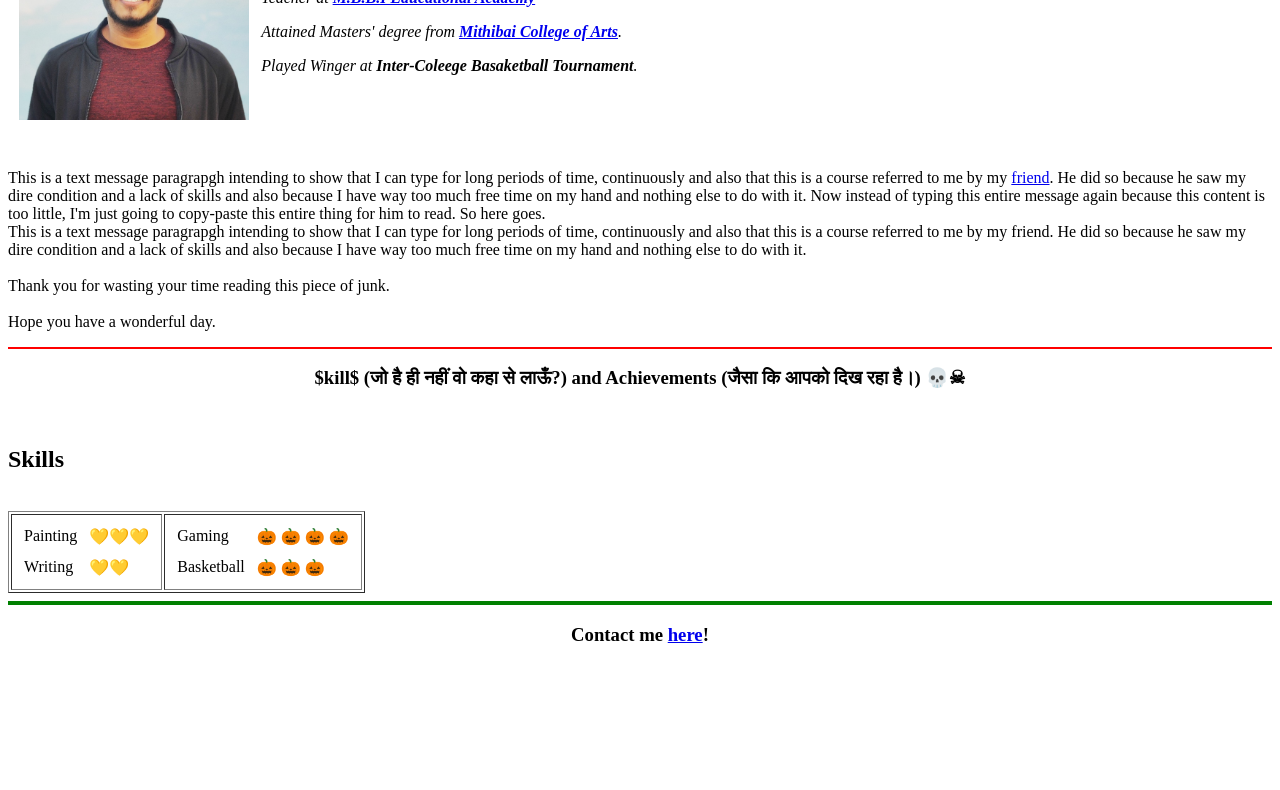
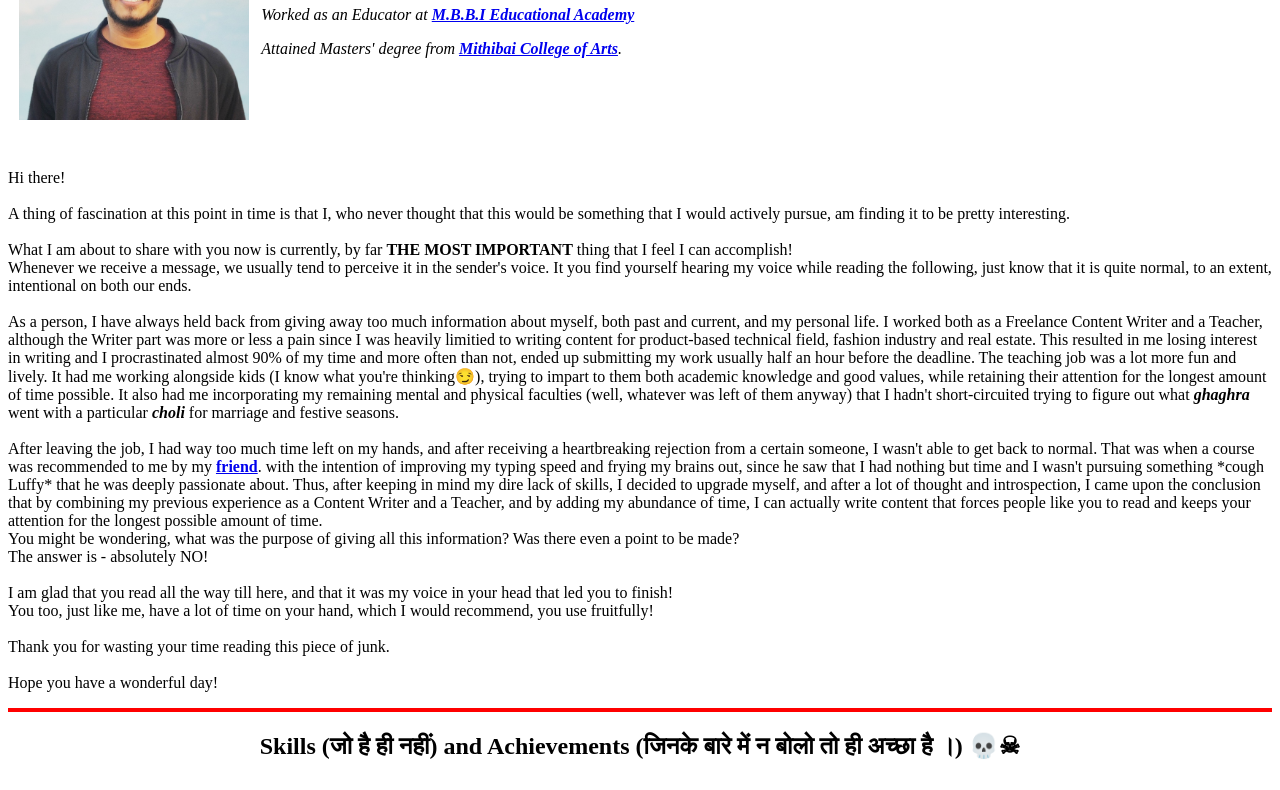
Before and after one commit to ShijilPhilip/WebDev_Prjct_01_CV, a plain HTML site: page index.html in a window 1280 px wide. Shown: the part 142-932 px from the top of the page. Before the commit the page ends 806 px from the top, so only its background shows below. Drawn offline with Linux system fonts and the light colour scheme.

Commit message:
Update index.html

```diff
--- a/index.html
+++ b/index.html
@@ -15,9 +15,8 @@
 
     <td>
         <h1>Shijil Philip</h1>
-        <p> <em>Teacher at <strong><a href="https://www.cschool.mbbiacademy.com/">M.B.B.I Educational Academy</a></strong> </em> </p>
+        <p> <em>Worked as an Educator at <strong><a href="https://www.cschool.mbbiacademy.com/">M.B.B.I Educational Academy</a></strong> </em> </p>
         <p> <em>Attained Masters' degree from <strong><a href="https://mithibai.ac.in/">Mithibai College of Arts</a></strong>.</em> </p>
-        <p> <em>Played Winger at <strong>Inter-Coleege Basaketball Tournament</strong>.</em></p>
     </td>
   </tr>
 </table>
@@ -27,22 +26,45 @@
 
     <br>
     <p>
-        This is a text message paragrapgh intending to show that I can type for long periods of time, continuously
-        and also that this is a course referred to me by my <a href="https://www.google.com/search?q=friend&oq=friend&aqs=chrome..6
-        9i57j46i67j0i67l2j46i131i433i512j0i131i433i512j0i512j46i433i512j0i131i433i512j0i271.1928j0j7&sourceid=chrome&ie=UTF-8">friend</a>.
-        He did so because he saw my dire condition and a lack of skills
-        and also because I have way too much free time on my hand and nothing else to do with it.
-        Now instead of typing this entire message again because this content is too little, I'm just going to
-        copy-paste this entire thing for him to read. So here goes. <br>This is a text message paragrapgh intending to show
-        that I can type for long periods of time, continuously and also that this is a course referred to me by my friend.
-        He did so because he saw my dire condition and a lack of skills and also because I have way too much free time
-        on my hand and nothing else to do with it. <br><br> Thank you for wasting your time reading this piece of junk.
-        <br><br> Hope you have a wonderful day.
+        Hi there! <br><br>
+        A thing of fascination at this point in time is that I, who never thought that this
+        would be something that I would actively pursue, am finding it to be pretty interesting. <br><br>
+        What I am about to share with you now is currently, by far <strong>THE MOST IMPORTANT</strong> thing that I feel I can
+        accomplish! <br>
+        Whenever we receive a message, we usually tend to perceive it in the sender's voice. It you find yourself hearing my voice
+        while reading the following, just know that it is quite normal, to an extent, intentional on both our ends. <br><br>
+        As a person, I have always held back from giving away too much information about myself, both past and current,
+        and my personal life. I worked both as a Freelance Content Writer and a Teacher, although the Writer part was more or less
+        a pain since I was heavily limitied to writing content for product-based technical field, fashion industry and real estate.
+        This resulted in me losing interest in writing and I procrastinated almost 90% of my time and more often than not, ended
+        up submitting my work usually half an hour before the deadline. The teaching job was a lot more fun and lively. It had
+        me working alongside kids (I know what you're thinking😏), trying to impart to them both academic knowledge and good values,
+        while retaining their attention for the longest amount of time possible. It also had me incorporating my remaining mental
+        and physical faculties (well, whatever was left of them anyway) that I hadn't short-circuited trying to figure out what
+        <strong><em>ghaghra</em></strong> went with a particular <strong><em>choli</em></strong> for marriage and festive seasons. <br><br>
+
+        After leaving the job, I had way too much time left on my hands, and after receiving a heartbreaking rejection from a
+        certain someone, I wasn't able to get back to normal. That was when a course was recommended to me by my <strong><a href="friend_definition.html">friend</a></strong>.
+        with the intention of improving my typing speed and frying my brains out, since he saw that I had nothing but time
+        and I wasn't pursuing something *cough Luffy* that he was deeply passionate about. Thus, after keeping in mind my dire
+        lack of skills, I decided to upgrade myself, and after a lot of thought and introspection, I came upon the conclusion
+        that by combining my previous experience as a Content Writer and a Teacher, and by adding my abundance of time, I can
+        actually write content that forces people like you to read and keeps your attention for the longest possible amount of time. <br>
+        You might be wondering, what was the purpose of giving all this information? Was there even a point to be made?<br>
+        The answer is - absolutely NO! <br> <br>
+
+        I am glad that you read all the way till here, and that it was my voice in your head that led you to finish! <br>
+        You too, just like me, have a lot of time on your hand, which I would recommend, you use fruitfully!
+
+
+
+        <br><br> Thank you for wasting your time reading this piece of junk.
+        <br><br> Hope you have a wonderful day!
     </p>
 <center>
-    <hr size="2" color="red">
+    <hr size="4" color="red">
 
-    <h3>$kill$ (जो है ही नहीं वो कहा से लाऊँ?) and Achievements (जैसा कि आपको दिख रहा है।) 💀☠</h3> </center>
+    <h2>Skills (जो है ही नहीं) and Achievements (जिनके बारे में न बोलो तो ही अच्छा है ।) 💀☠</h2> </center>
 </center>
     <br>
 <!-- SKILLS waala table -->
```
